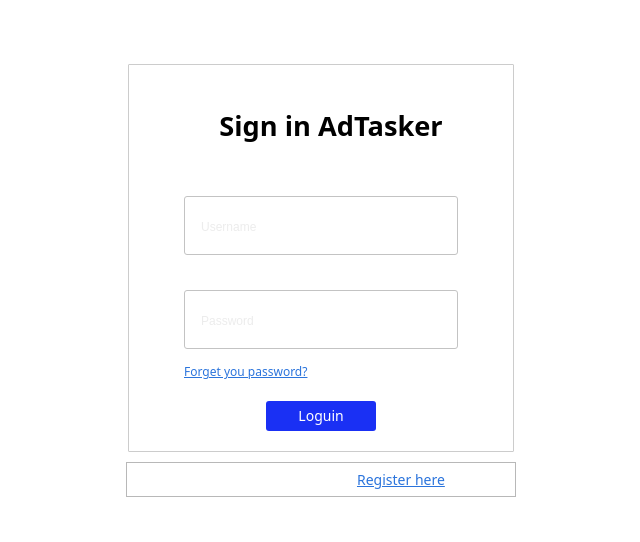
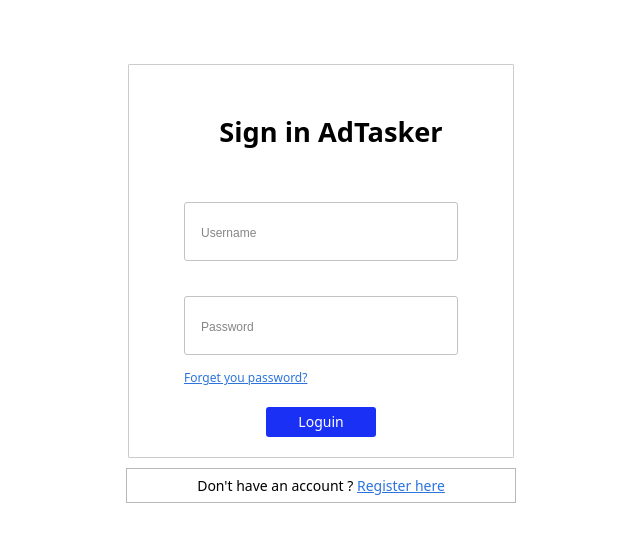
Before and after one commit to Davilez42/WorkflowGenius, a React (Create React App) app in the folder client/: page / in a window 1280 px wide. Shown: the top 542 px of the page, without its empty margins (319-959 px from the left). Built offline with nearby package versions, Linux system fonts and the light colour scheme.

Commit message:
retoques visuales

```diff
--- a/client/package.json
+++ b/client/package.json
@@ -13,7 +13,7 @@
     "react-scripts": "5.0.1",
     "web-vitals": "^2.1.4"
   },
-  "proxy": "http://192.168.1.7:5000",
+  "proxy": "http://192.168.1.7:5000/",
   "scripts": {
     "start": "react-scripts start",
     "build": "react-scripts build",
--- a/client/src/components/auth/Loguin.jsx
+++ b/client/src/components/auth/Loguin.jsx
@@ -13,11 +13,11 @@
         }
 
         const senDate = ()=>{
-             if(username === ''){
+             if(username.trim() === ''){
                 setMessage('Porfavor ingrese un nombre de usuario')
                 return
              }
-             if(password === ''){
+             if(password.trim() === ''){
                 setMessage('Porfavor ingrese una contraseña')
                 return
              }
--- a/client/src/style_index.css
+++ b/client/src/style_index.css
@@ -6,9 +6,6 @@
     color:rgb(0, 0, 0);
 
 }
-
-
-
 
 .container_form {
     color: rgb(0, 0, 0);
@@ -77,14 +74,15 @@
     color: rgb(0, 0, 0);
 }
 
-.container_message{
+.container_message p{
     text-align: center;
-    color: #a93228;
+    color: #ff1500;
     background-color: #ffffff;
 
 }
 
-p{
+.box_info p{
+    color: black;
     cursor:default;
     margin: 0;
     font-size: 14px;
@@ -123,11 +121,8 @@
     border: 1px solid rgb(61, 215, 250);
 }
 
-
-
-
 .input::placeholder {
-    color: #dcdbdb89;
+    color: #1c1c1c89;
     font-size: 12px;
 }
 
```
